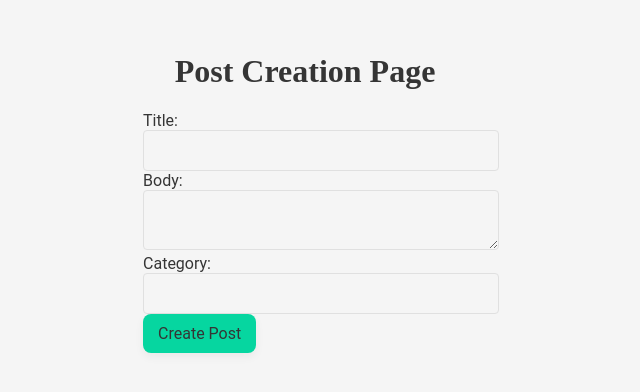
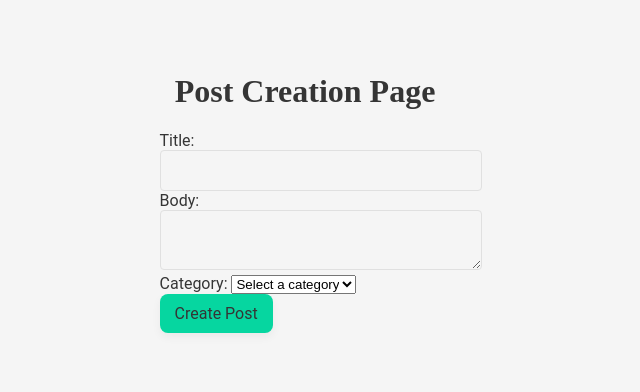
Before and after one commit to GiovanniFerrara/react-training, a React (Vite) app: page /posts/new in a window 1280 px wide. Shown: the part 200-592 px from the top of the page, without its empty margins (335-975 px from the left). Built offline with nearby package versions, Linux system fonts and the light colour scheme; no server answers.

Commit message:
add category as a dropdown

```diff
--- a/src/pages/post-creation-page/components/post-creation-form.styles.tsx
+++ b/src/pages/post-creation-page/components/post-creation-form.styles.tsx
@@ -4,4 +4,8 @@ export const PostCreationFormWrapper = styled.div`
   .error {
     color: red;
   }
+
+  label {
+    margin: 10px 0;
+  }
 `;
--- a/src/pages/post-creation-page/components/post-creation-form.tsx
+++ b/src/pages/post-creation-page/components/post-creation-form.tsx
@@ -56,12 +56,17 @@ function PostCreationForm() {
         </div>
         <div>
           <label>Category: </label>
-          <input
-            type="text"
+          <select
             value={category}
             onChange={(e) => setCategory(e.target.value)}
-            required
-          />
+          >
+            <option disabled selected value="">
+              Select a category
+            </option>
+            <option value="react">React</option>
+            <option value="redux">Redux</option>
+            <option value="typescript">TypeScript</option>
+          </select>
         </div>
 
         <button disabled={loading} type="submit">
```
